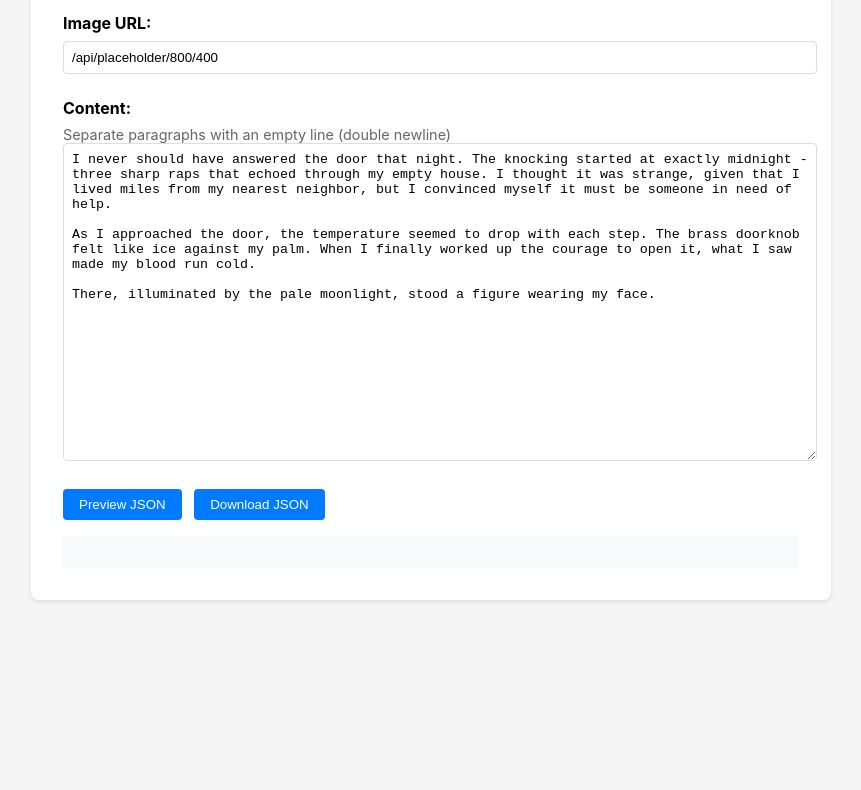
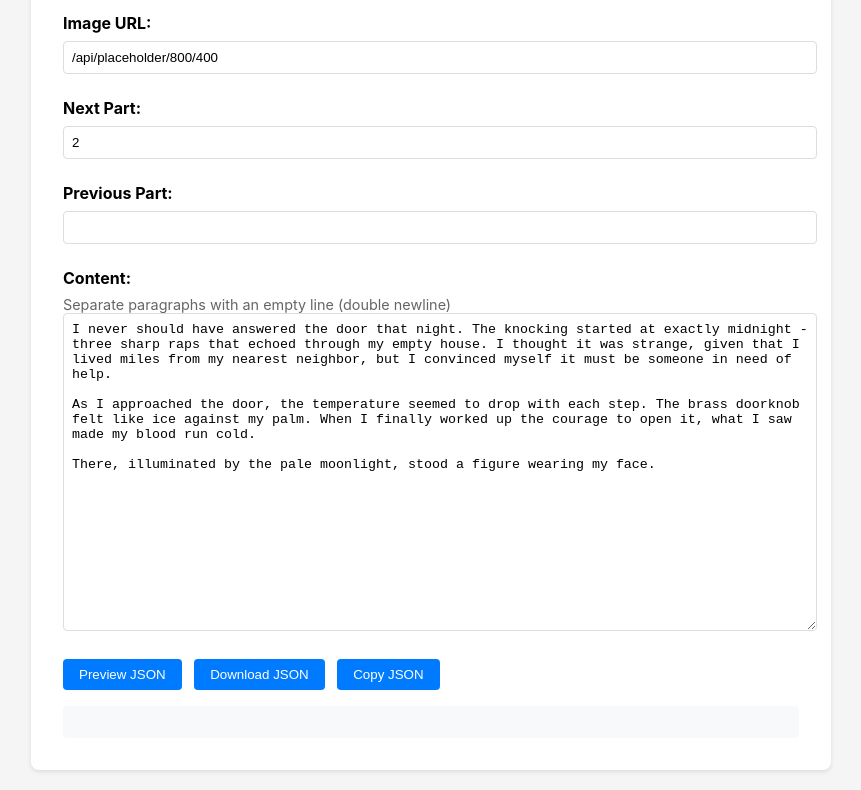
Before and after one commit to Shashwat-CODING/story, a plain HTML site: page create.html in a window 1280 px wide. Shown: the part 463-1253 px from the top of the page, without its empty margins (209-1070 px from the left). Before the commit the page ends 1083 px from the top, so only its background shows below. Drawn offline with Linux system fonts and the light colour scheme.

Commit message:
Update create.html

```diff
--- a/create.html
+++ b/create.html
@@ -90,12 +90,21 @@
                 <input type="text" id="imageUrl" value="/api/placeholder/800/400">
             </div>
             <div class="form-group">
+                <label for="nextPart">Next Part:</label>
+                <input type="text" id="nextPart" value="2">
+            </div>
+            <div class="form-group">
+                <label for="previousPart">Previous Part:</label>
+                <input type="text" id="previousPart">
+            </div>
+            <div class="form-group">
                 <label for="content">Content:</label>
                 <div class="hint">Separate paragraphs with an empty line (double newline)</div>
                 <textarea id="content" required></textarea>
             </div>
             <button type="button" onclick="generateJSON()">Preview JSON</button>
             <button type="button" onclick="downloadJSON()">Download JSON</button>
+            <button type="button" onclick="copyJSON()">Copy JSON</button>
         </form>
         <div id="preview"></div>
     </div>
@@ -106,13 +115,18 @@
             // Split content by double newline and filter out empty paragraphs
             const content = contentText.split(/\n\s*\n/).filter(para => para.trim());
 
+            const nextPart = document.getElementById('nextPart').value;
+            const previousPart = document.getElementById('previousPart').value;
+
             return {
                 id: parseInt(document.getElementById('id').value),
                 title: document.getElementById('title').value,
                 author: document.getElementById('author').value,
                 date: document.getElementById('date').value,
                 imageUrl: document.getElementById('imageUrl').value,
-                content: content
+                content: content,
+                nextPart: nextPart || "2",
+                previousPart: previousPart || null
             };
         }
 
@@ -134,6 +148,17 @@
             URL.revokeObjectURL(url);
         }
 
+        function copyJSON() {
+            const data = getFormData();
+            const jsonString = JSON.stringify(data, null, 2);
+            navigator.clipboard.writeText(jsonString).then(() => {
+                alert('JSON copied to clipboard!');
+            }).catch(err => {
+                console.error('Failed to copy JSON:', err);
+                alert('Failed to copy JSON. Please try again.');
+            });
+        }
+
         // Initialize with example data
         window.onload = function() {
             document.getElementById('id').value = '1';
@@ -141,6 +166,8 @@
             document.getElementById('author').value = 'Sarah Blake';
             document.getElementById('date').value = '2024-10-31';
             document.getElementById('imageUrl').value = '/api/placeholder/800/400';
+            document.getElementById('nextPart').value = '2';
+            document.getElementById('previousPart').value = '';
 
             const exampleContent = `I never should have answered the door that night. The knocking started at exactly midnight - three sharp raps that echoed through my empty house. I thought it was strange, given that I lived miles from my nearest neighbor, but I convinced myself it must be someone in need of help.
 
```
